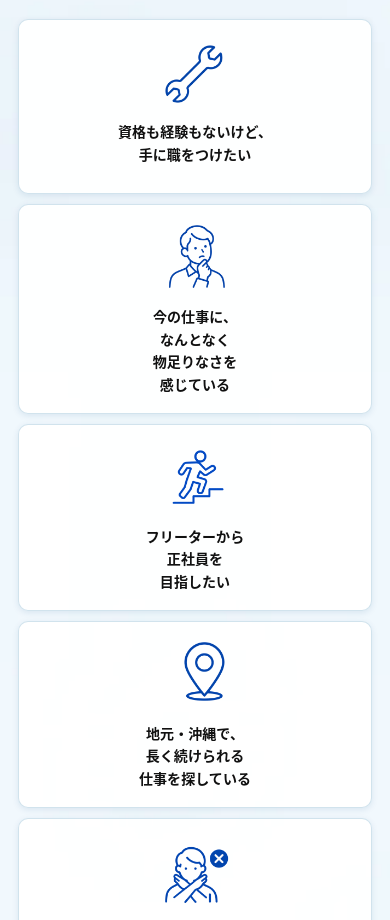
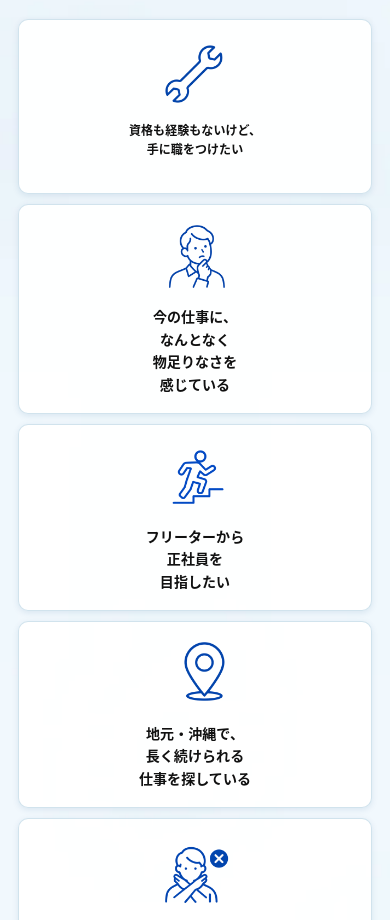
Before and after one commit to g19930310/setsubi-giken-recruit, a plain HTML site: page index.html in a window 390 px wide. Shown: the part 1360-2280 px from the top of the page. Drawn offline with Linux system fonts and the light colour scheme; no server answers.

Commit message:
Update section-02.css

```diff
--- a/css/sections/section-02.css
+++ b/css/sections/section-02.css
@@ -188,3 +188,12 @@
   .fit-cards { grid-template-columns: 1fr; }
   .fit-card, .fit-card:last-child { grid-column: auto; min-height: 175px; }
 }
+/* カード1文言が長いため、1行目の折り返し崩れを防ぐための個別調整 */
+.fit-card p[data-content-key="section02.card01"] {
+  font-size: 1.30cqw;
+}
+@media (max-width: 767px) {
+  .fit-card p[data-content-key="section02.card01"] {
+    font-size: 12px;
+  }
+}
```
